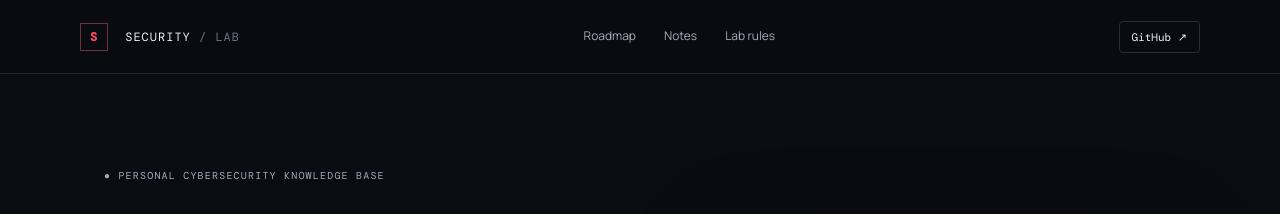
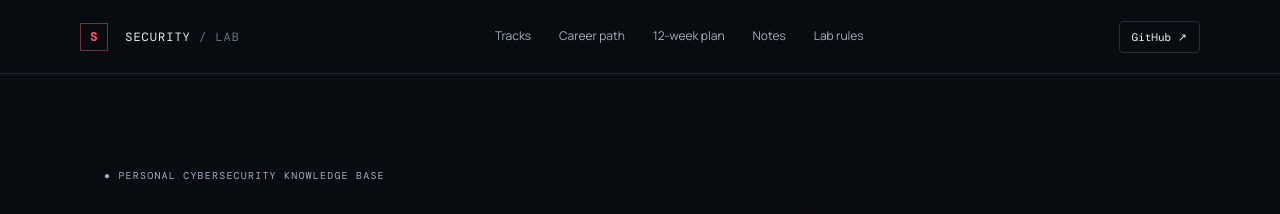
Before and after one commit to Learning-No/Cybersecurity-Learning-Lab, a Jekyll site: the page built from index.html, in a window 1280 px wide. Shown: the top 214 px of the page. Built offline with Jekyll 4.4.1, drawn with Linux system fonts in a browser that asks for light colours.

Commit message:
Add clickable navigation for all main learning sections

```diff
--- a/_layouts/default.html
+++ b/_layouts/default.html
@@ -1,3 +1,3 @@
 <!doctype html>
 <html lang="en"><head><meta charset="utf-8"><meta name="viewport" content="width=device-width,initial-scale=1"><meta name="theme-color" content="#090c11"><meta name="description" content="{{ page.description | default: site.description | escape }}"><title>{% if page.title %}{{ page.title | escape }} · {% endif %}{{ site.title | escape }}</title><link rel="stylesheet" href="{{ '/assets/css/style.css' | relative_url }}"></head>
-<body><header class="topbar"><a class="brand" href="{{ '/' | relative_url }}"><b>S</b> SECURITY <span>/ LAB</span></a><nav><a href="{{ '/' | relative_url }}#roadmap">Roadmap</a><a href="{{ '/' | relative_url }}#notes">Notes</a><a href="{{ '/' | relative_url }}#ethics">Lab rules</a></nav><a class="github" href="https://github.com/Learning-No/Cybersecurity-Learning-Lab" target="_blank" rel="noopener">GitHub ↗</a></header><main>{{ content }}</main><footer>CYBERSECURITY LEARNING LAB <span>Learn responsibly. Test only with permission.</span><a href="https://github.com/Learning-No/Cybersecurity-Learning-Lab">Source ↗</a></footer><script src="{{ '/assets/js/app.js' | relative_url }}" defer></script></body></html>
+<body><header class="topbar"><a class="brand" href="{{ '/' | relative_url }}"><b>S</b> SECURITY <span>/ LAB</span></a><nav aria-label="Main navigation"><a href="{{ '/' | relative_url }}#roadmap">Tracks</a><a href="{{ '/' | relative_url }}#career-roadmap">Career path</a><a href="{{ '/' | relative_url }}#vapt-sprint">12-week plan</a><a href="{{ '/' | relative_url }}#notes">Notes</a><a href="{{ '/' | relative_url }}#ethics">Lab rules</a></nav><a class="github" href="https://github.com/Learning-No/Cybersecurity-Learning-Lab" target="_blank" rel="noopener">GitHub ↗</a></header><main>{{ content }}</main><footer>CYBERSECURITY LEARNING LAB <span>Learn responsibly. Test only with permission.</span><a href="https://github.com/Learning-No/Cybersecurity-Learning-Lab">Source ↗</a></footer><script src="{{ '/assets/js/app.js' | relative_url }}" defer></script></body></html>
```
